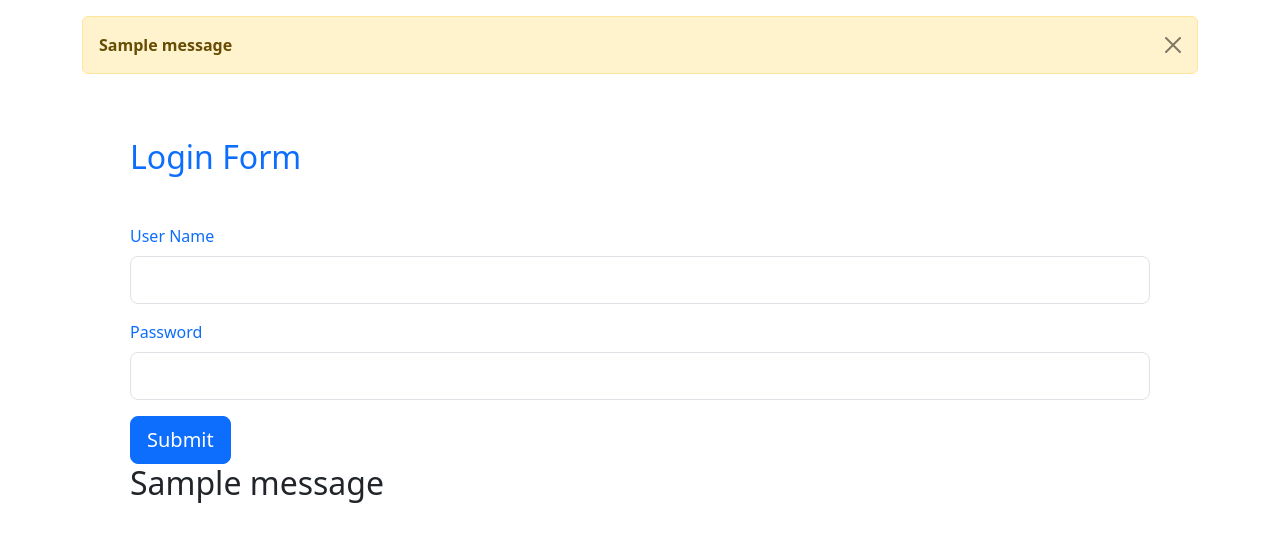
After one commit to MohammedSubhan64/Django-Basics, a Django app: page /accounts/login in a window 1280 px wide. The commit adds this page. Shown: the top 558 px of the page. Run offline with Django 5.2, Linux system fonts and the light colour scheme; tables that the repository leaves empty hold one stand-in row (values such as "Sample post"); one stand-in notice (Sample message) is shown.

Commit message:
user login and logout in django

```diff
--- a/accounts/urls.py
+++ b/accounts/urls.py
@@ -3,4 +3,6 @@ from . import views
 
 urlpatterns = [
     path('register',views.register,name='register'),
+    path('login',views.login,name='login'),
+    path('logout',views.logout,name='logout'),
 ]
--- a/accounts/views.py
+++ b/accounts/views.py
@@ -23,10 +23,29 @@ def register(request):
                 user=User.objects.create_user(username=username,password=password1,email=email,first_name=first_name,last_name=last_name)
                 user.save()
                 print("user created")
+                return redirect('login')
 
         else:
             messages.info(request,"Password doesn't match")
             return redirect('register')
-        return redirect('/')
     else:
         return render(request,'register.html')
+
+
+def login(request):
+    if request.method =='POST':
+        username=request.POST['username']
+        password=request.POST['password']
+        user=auth.authenticate(username=username,password=password)
+        if user is not None:
+            auth.login(request,user)
+            return redirect('/')
+        else:
+            messages.info(request,'Invalid Credentials')
+            return redirect('login')
+    else:
+        return render(request,'login.html')
+
+def logout(request):
+    auth.logout(request)
+    return redirect('/')
--- /dev/null
+++ b/templates/login.html
@@ -0,0 +1,46 @@
+<!doctype html>
+<html lang="en">
+  <head>
+    <meta charset="utf-8">
+    <meta name="viewport" content="width=device-width, initial-scale=1">
+    <title>Login</title>
+    <link href="https://cdn.jsdelivr.net/npm/bootstrap@5.3.2/dist/css/bootstrap.min.css" rel="stylesheet" integrity="sha384-T3c6CoIi6uLrA9TneNEoa7RxnatzjcDSCmG1MXxSR1GAsXEV/Dwwykc2MPK8M2HN" crossorigin="anonymous">
+  </head>
+  <body>
+    <div class="container mt-3">
+      {% for message in messages%}
+      <div class="alert alert-warning alert-dismissible fade show" role="alert">
+        <strong>{{message}}</strong>
+        <button type="button" class="btn-close" data-bs-dismiss="alert" aria-label="Close"></button>
+      </div>
+      {% endfor %}
+      <div class="card-body p-4 p-md-5">
+
+        <h2 class="text-primary mb-4 pb-2 pb-md-0 mb-md-5">Login Form</h2>
+        <form action="login" method="post">
+            {% csrf_token %}
+                <div class="mb-3">
+                  <label for="" class="form-label  text-primary">User Name</label>
+                  <input type="text" name="username" class="form-control form-control-lg" id="" >
+                </div>
+
+              <div class="mb-3">
+                <label for="exampleInputPassword1" class="form-label  text-primary">Password</label>
+                <input type="password" name="password" class="form-control form-control-lg" id="exampleInputPassword1">
+              </div>
+
+
+
+            <input type="submit" class="btn btn-lg btn-primary">
+
+          </form>
+
+
+          {% for message in messages%}
+          <h2>{{message}}</h2>
+          {% endfor %}
+        </div>
+    </div>
+    <script src="https://cdn.jsdelivr.net/npm/bootstrap@5.3.2/dist/js/bootstrap.bundle.min.js" integrity="sha384-C6RzsynM9kWDrMNeT87bh95OGNyZPhcTNXj1NW7RuBCsyN/o0jlpcV8Qyq46cDfL" crossorigin="anonymous"></script>
+  </body>
+  </html>
--- a/templates/register.html
+++ b/templates/register.html
@@ -68,7 +68,6 @@
 
           </form>
 
-
           {% for message in messages%}
           <h2>{{message}}</h2>
           {% endfor %}
```
Also changed, not shown: templates/index.html (+7 -0 lines).
